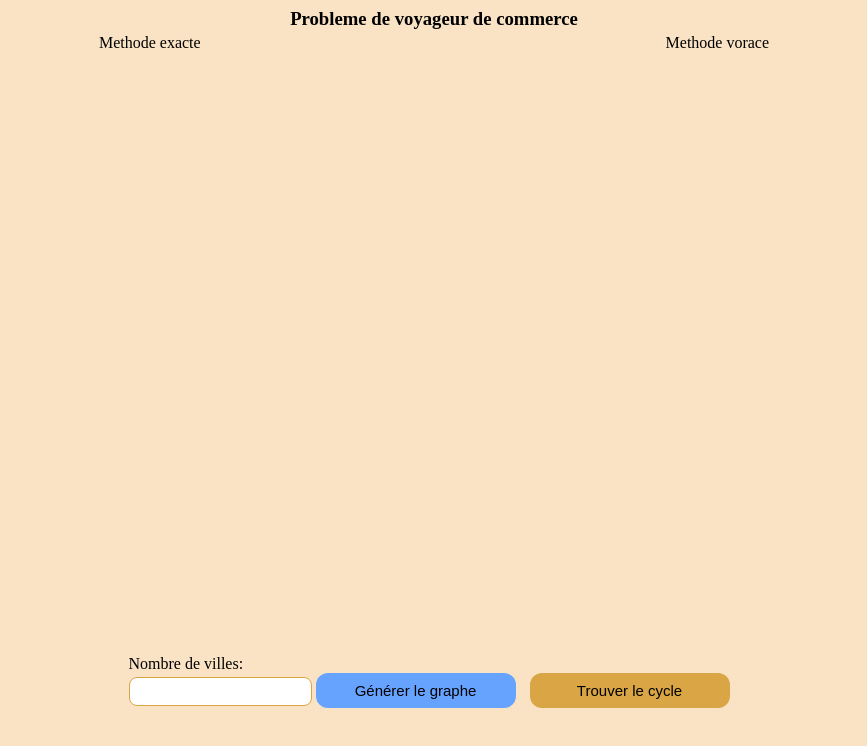
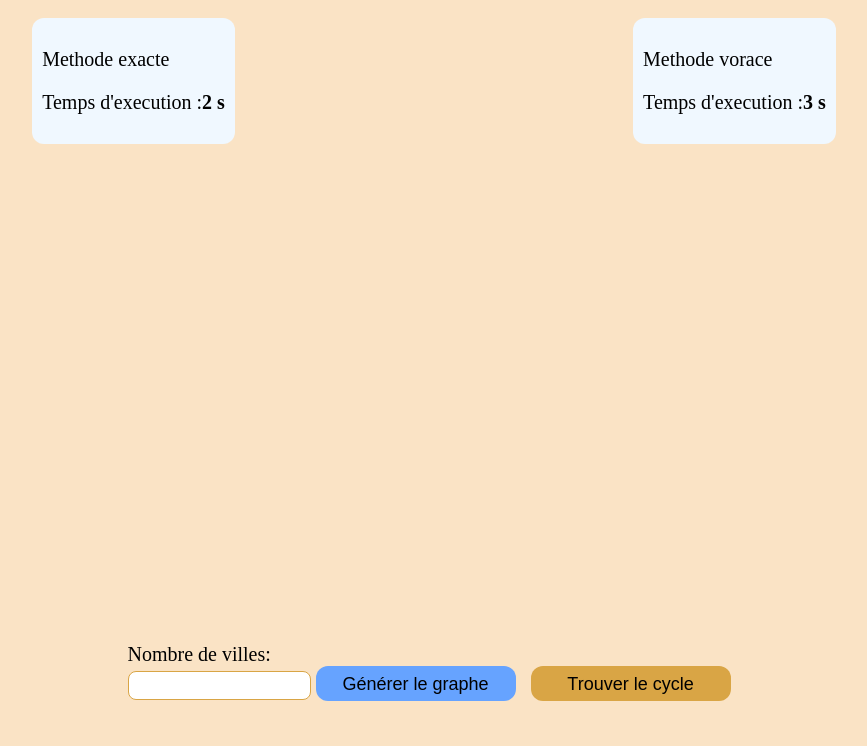
Before and after one commit to amira791/PVC, a plain HTML site: page index.html in a window 1280 px wide. Both pictures are taken after a click on the button "Trouver le cycle". Shown: the top 746 px of the page, without its empty margins (206-1073 px from the left). Drawn offline with nearby package versions, Linux system fonts and the light colour scheme.

Commit message:
added execution time display

```diff
--- a/index.html
+++ b/index.html
@@ -8,12 +8,18 @@
   <script src="https://d3js.org/d3.v6.min.js"></script>
 </head>
 <body>
-<h3 id="title">Probleme de voyageur de commerce</h3>
 
 <div id="graphs-container">
-  <div id="titles" >
-    <p>Methode exacte</p>
-    <p>Methode vorace</p>
+  <div id="titles">
+    <div class="methode1">
+      <p>Methode exacte</p>
+      <p>Temps d'execution :<span id="temps1">s</span></p>
+    </div>
+    <div class="methode2">
+      <p>Methode vorace</p>
+    <p>Temps d'execution :<span id="temps2">s</span></p>
+    </div>
+
   </div>
   <div id="containers">
     <svg id="method1-container" width="900" height="700"></svg>
--- a/script.js
+++ b/script.js
@@ -1,16 +1,22 @@
+let temps1 = 2;
+let temps2 = 3;
+let nodes = [];
+let links = [];
+
 function Resoudre(){
   document.getElementById("titles").style.display= "flex";
   document.getElementById("method2-container").style.display = "flex";
   document.getElementById("method1-container").setAttribute("width","700");
   document.getElementById("method1-container").setAttribute("height","600");
 
+  document.getElementById("temps1").innerText = temps1 + " s";
+  document.getElementById("temps2").innerText = temps2 +" s";
+
   simulation('#method2-container');
   // here call the methods and change the colors of the cycle
 
  }
 
-let nodes = [];
-let links = [];
 
 function simulation(containerName){
   const simulation = d3.forceSimulation(nodes)
--- a/style.css
+++ b/style.css
@@ -3,11 +3,13 @@ body{
     display: flex;
     flex-direction: column;
     align-items: center;
+    font-size: 20px;
 }
 
 #graphs-container{
     display: flex;
     flex-direction: column;
+    margin-top: 10px;
 }
 
 #titles{
@@ -32,9 +34,9 @@ body{
 button {
     background-color: #66a3ff;
     color: #000000;
-    font-size: 15px;
     width: 200px;
     height: 35px;
+    font-size: 18px;
     border-radius: 12px;
     border: none;
     padding: 8px 12px 8px 12px;
@@ -50,3 +52,14 @@ button {
     height: 25px;
     border-radius: 8px;
 }
+
+#temps1 , #temps2{
+    font-weight: bolder;
+}
+
+.methode1 , .methode2{
+    margin-top: 100px;
+    background-color: aliceblue;
+    padding: 10px;
+    border-radius: 12px;
+}
```
